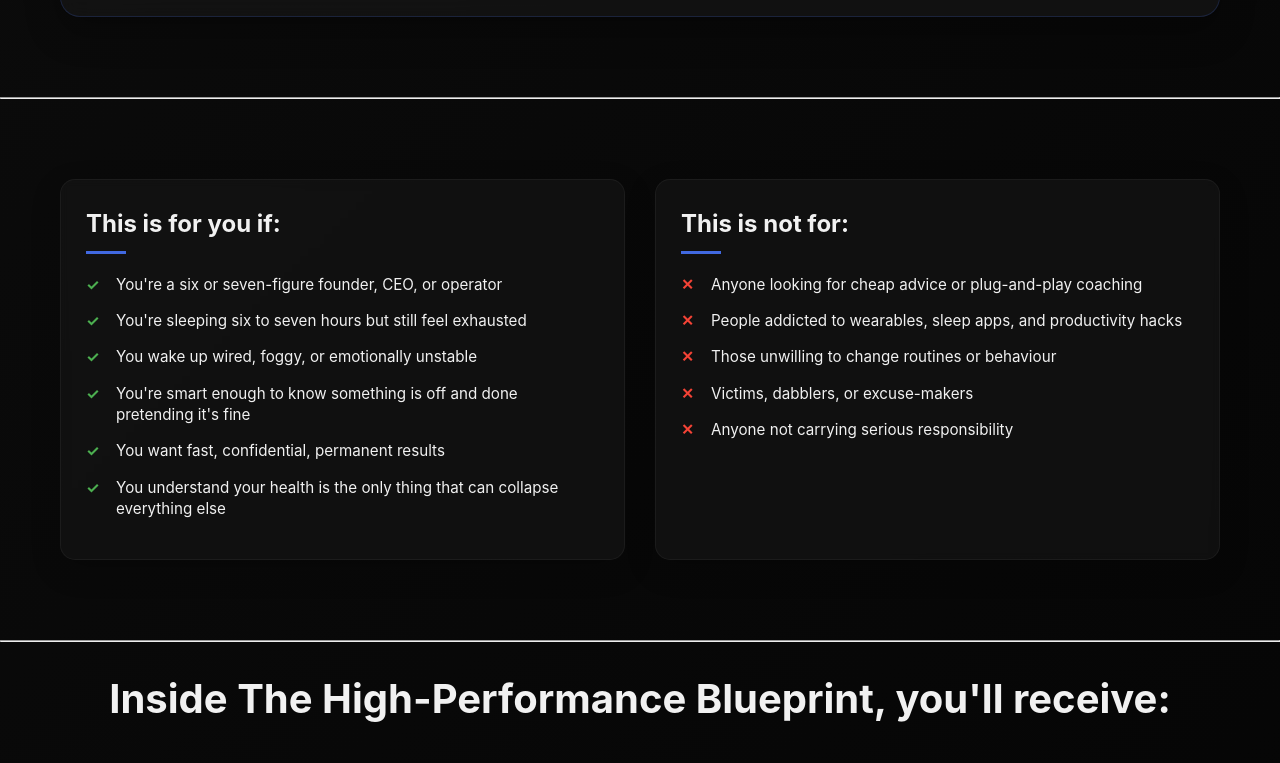
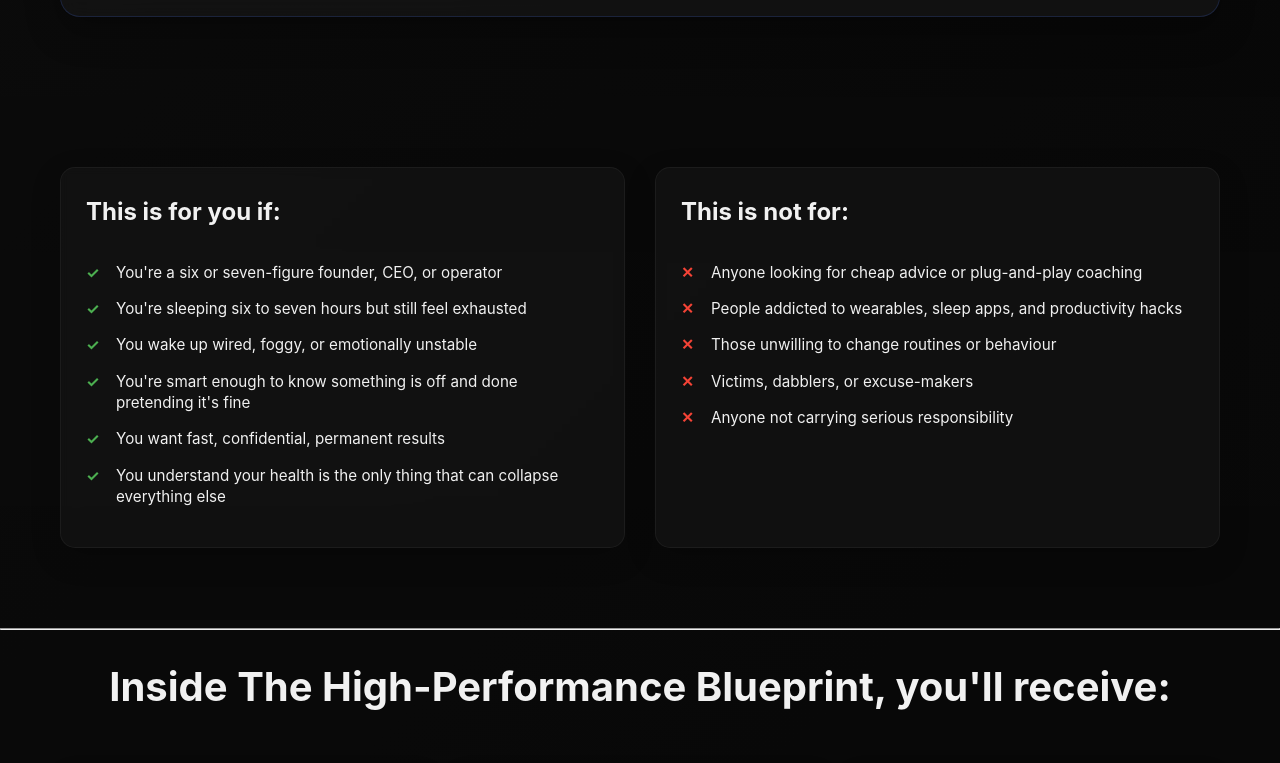
Before and after one commit to vincenthopf/PERFORMANCE-SERVICE, a plain HTML site: page index.html in a window 1280 px wide. Shown: the part 2797-3560 px from the top of the page. Drawn offline with Linux system fonts and the light colour scheme.

Commit message:
Update index.html

```diff
--- a/index.html
+++ b/index.html
@@ -321,13 +321,7 @@
         }
 
         .eligibility-column h3::after {
-            content: '';
-            position: absolute;
-            bottom: 0;
-            left: 0;
-            width: 40px;
-            height: 3px;
-            background-color: var(--accent-color);
+            content: none;
         }
 
         .eligibility-list {
@@ -843,10 +837,8 @@
         </div>
     </section>
 
-    <hr class="section-divider">
-
     <!-- Eligibility Section -->
-    <section class="content-section" style="padding-top: 20px; padding-bottom: 20px;">
+    <section class="content-section" style="padding-top: 10px; padding-bottom: 20px;">
         <div class="container">
             <div class="eligibility-section">
                 <div class="eligibility-column fade-in">
```
